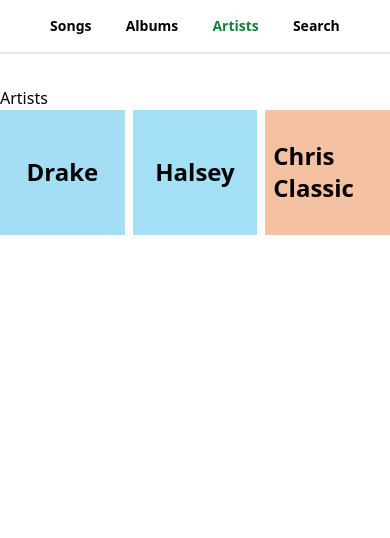
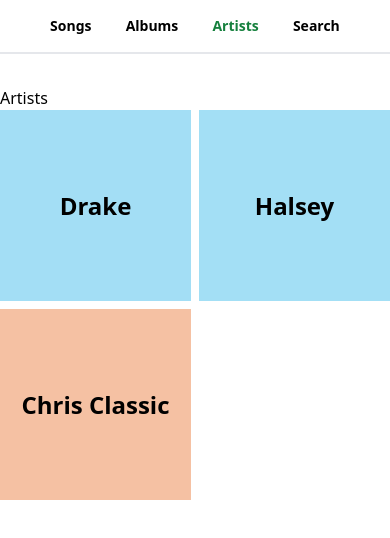
Before and after one commit to qrhfz/WMP, a React (Vite) app in the folder frontend/: page /artists in a window 390 px wide. Shown: the top 538 px of the page. Built offline with nearby package versions, Linux system fonts and the light colour scheme; data requests are answered from the project's data file.

Commit message:
grid adjustment

```diff
--- a/frontend/src/pages/Albums.tsx
+++ b/frontend/src/pages/Albums.tsx
@@ -12,7 +12,7 @@ export const Albums = () => {
     return (
         <div>
             <h2>Album</h2>
-            <div className="grid grid-cols-3 gap-2 text-black text-2xl">
+            <div className="grid grid-cols-2 md:grid-cols-3 gap-2 text-black text-2xl">
                 {albums?.map(album => (
                     <div
                         className="p-2 aspect-square"
--- a/frontend/src/pages/Artists.tsx
+++ b/frontend/src/pages/Artists.tsx
@@ -11,7 +11,7 @@ export const Artists = () => {
     return (
         <div>
             <h2>Artists</h2>
-            <div className="grid grid-cols-3 gap-2 text-black text-2xl">
+            <div className="grid grid-cols-2 md:grid-cols-3 gap-2 text-black text-2xl">
                 {artists?.map(artist => (
                     <div
                         className="p-2 aspect-square flex justify-center items-center"
```
